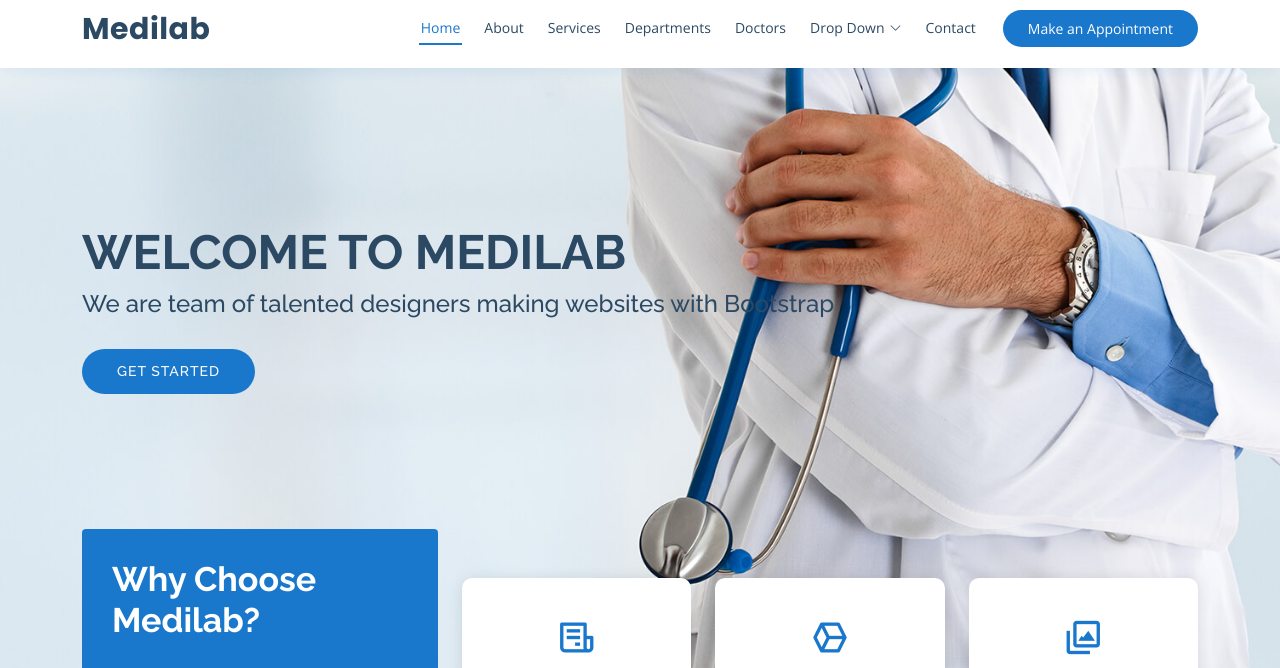
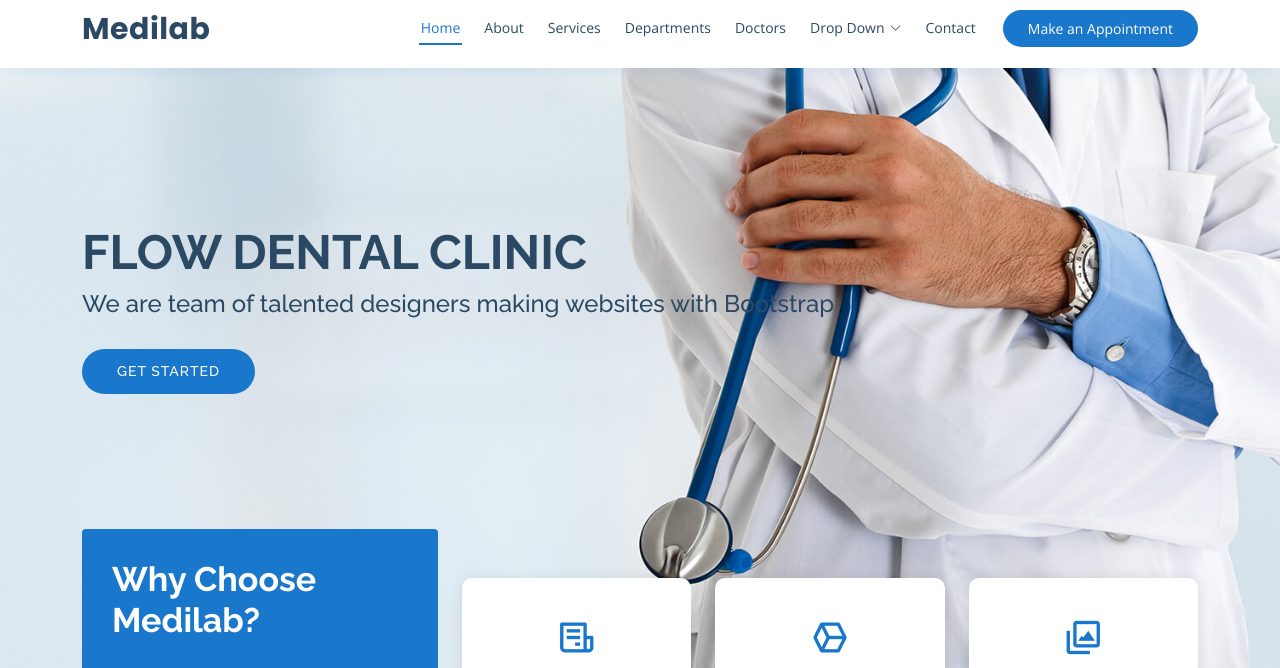
Before and after one commit to GamilaArafa/flowDentalLandingPage, a plain HTML site: page index.html in a window 1280 px wide. Shown: the part 51-719 px from the top of the page. Drawn offline with nearby package versions, Linux system fonts and the light colour scheme.

Commit message:
change title

```diff
--- a/index.html
+++ b/index.html
@@ -101,7 +101,7 @@
   <!-- ======= Hero Section ======= -->
   <section id="hero" class="d-flex align-items-center">
     <div class="container">
-      <h1>Welcome to Medilab</h1>
+      <h1>Flow Dental Clinic </h1>
       <h2>We are team of talented designers making websites with Bootstrap</h2>
       <a href="#about" class="btn-get-started scrollto">Get Started</a>
     </div>
```
